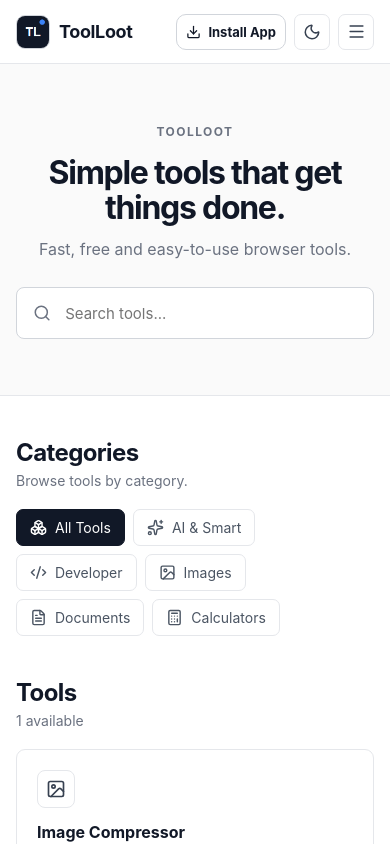
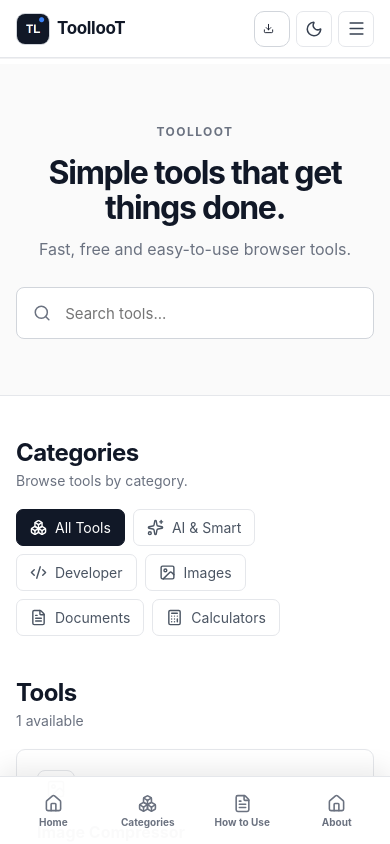
Before and after one commit to wpguidexpro-hub/toolloot, a React (Vite) app: page / in a window 390 px wide. Shown: the top 844 px of the page. Built offline with nearby package versions, Linux system fonts and the light colour scheme.

Commit message:
style: fix ToollooT branding and fixed responsive navigation

```diff
--- a/index.html
+++ b/index.html
@@ -9,7 +9,7 @@
   <link rel="icon" href="%BASE_URL%favicon.png" type="image/png" />
   <link rel="apple-touch-icon" href="%BASE_URL%icons/icon-192.png" />
   <link rel="manifest" href="%BASE_URL%manifest.webmanifest" />
-  <title>ToolLoot - Free Online Tools</title>
+  <title>ToollooT - Free Online Tools</title>
 </head>
 <body><div id="root"></div><script type="module" src="/src/main.jsx"></script></body>
 </html>
--- a/src/main.jsx
+++ b/src/main.jsx
@@ -45,25 +45,25 @@
     canonical.href = "https://wpguidexpro-hub.github.io/toolloot" + (window.location.pathname.split("/toolloot")[1] || "/");
     let schema = document.getElementById("toolloot-schema");
     if (!schema) { schema=document.createElement("script"); schema.id="toolloot-schema"; schema.type="application/ld+json"; document.head.appendChild(schema); }
-    schema.textContent = JSON.stringify({"@context":"https://schema.org","@type":"WebSite","name":"ToolLoot","url":"https://wpguidexpro-hub.github.io/toolloot/","description":description});
+    schema.textContent = JSON.stringify({"@context":"https://schema.org","@type":"WebSite","name":"ToollooT","url":"https://wpguidexpro-hub.github.io/toolloot/","description":description});
   }, [title, description]);
   return null;
 }
 function ToolLootIcon({ className="" }) {
-  return <img className={className} src={link("/favicon.png")} alt="ToolLoot" aria-hidden="true" />;
+  return <img className={className} src={link("/favicon.png")} alt="ToollooT" aria-hidden="true" />;
 }
 function Header({ dark, setDark, canInstall, installApp }) {
   const [menu,setMenu] = useState(false);
   const nav = [["Tools","/"],["Categories","/categories"],["How to Use","/how-to-use"],["About","/about"]];
   return <header className="header">
     <a className="brand" href={link("/")} onClick={()=>setMenu(false)}>
-      <span className="brandIcon"><ToolLootIcon /></span><span>ToolLoot</span>
+      <span className="brandIcon"><ToolLootIcon /></span><span>ToollooT</span>
     </a>
     <nav className={menu ? "nav open" : "nav"}>
       {nav.map(([name,path])=><a key={name} href={link(path)} onClick={()=>setMenu(false)}>{name}</a>)}
     </nav>
     <div className="headerActions">
-      <button className="installButton" onClick={installApp} aria-label="Install ToolLoot"> <Download size={16}/> Install App</button>
+      <button className="installButton" onClick={installApp} aria-label="Install ToollooT"> <Download size={16}/> Install App</button>
       <button className="iconButton" onClick={()=>setDark(!dark)} aria-label="Toggle theme">{dark?<Sun size={18}/>:<Moon size={18}/>}</button>
       <button className="iconButton mobileMenu" onClick={()=>setMenu(!menu)} aria-label="Menu">{menu?<X size={19}/>:<Menu size={19}/>}</button>
     </div>
@@ -71,9 +71,9 @@
 }
 function Footer() {
   return <footer><div className="container footerInner">
-    <div><strong>ToolLoot</strong><span>Simple tools for everyday work.</span></div>
+    <div><strong>ToollooT</strong><span>Simple tools for everyday work.</span></div>
     <nav><a href={link("/about")}>About</a><a href={link("/privacy")}>Privacy</a><a href={link("/terms")}>Terms</a><a href={link("/contact")}>Contact</a></nav>
-    <small>(c) 2026 ToolLoot</small>
+    <small>(c) 2026 ToollooT</small>
   </div></footer>;
 }
 function Layout({ children }) {
@@ -98,7 +98,7 @@
   }, []);
   const installApp = async () => {
     if (window.matchMedia("(display-mode: standalone)").matches || window.navigator.standalone) {
-      notify("info","ToolLoot is already installed"); return;
+      notify("info","ToollooT is already installed"); return;
     }
     if (!installPrompt) {
       notify("info","Use your browser's Install App option to install ToolLoot"); return;
@@ -107,7 +107,7 @@
     await installPrompt.userChoice;
     setInstallPrompt(null);
   };
-  return <div className={dark ? "app dark" : "app"}><Header dark={dark} setDark={setDark} canInstall={!!installPrompt} installApp={installApp}/>{children}<Footer/></div>;
+  return <div className={dark ? "app dark" : "app"}><Header dark={dark} setDark={setDark} canInstall={!!installPrompt} installApp={installApp}/>{children}<Footer/><nav className="mobileBottomNav" aria-label="Mobile navigation"><a href={link("/")}><HomeIcon size={19}/><span>Home</span></a><a href={link("/categories")}><Boxes size={19}/><span>Categories</span></a><a href={link("/how-to-use")}><FileText size={19}/><span>How to Use</span></a><a href={link("/about")}><HomeIcon size={19}/><span>About</span></a></nav></div>;
 }
 function ToolCard({ tool }) {
   const openTool=async()=>{const recent=(await get("toolloot:recent-tools"))||[];const next=[tool.id,...recent.filter(id=>id!==tool.id)].slice(0,6);await set("toolloot:recent-tools",next)};
--- a/src/styles.css
+++ b/src/styles.css
@@ -176,6 +176,35 @@
 .installButton{display:inline-flex;align-items:center;gap:7px;border:1px solid #d1d5db;background:#fff;color:#111827;border-radius:10px;padding:8px 12px;font-weight:700;font-size:13px;cursor:pointer}.installButton:hover{transform:translateY(-1px)}.dark .installButton{background:#171a21;border-color:#30343c;color:#f3f4f6}
 @media(max-width:760px){.installButton{padding:8px 9px}.installButton svg{width:15px}}
 
+/* Fixed app chrome + responsive mobile navigation */
+:root{--header-h:64px;--footer-h:72px;--mobile-nav-h:68px}
+body{padding-top:var(--header-h);padding-bottom:var(--footer-h)}
+.header{position:fixed;top:0;left:0;right:0;height:var(--header-h);width:100%;padding-left:24px;padding-right:24px;background:rgba(255,255,255,.96);backdrop-filter:blur(14px);-webkit-backdrop-filter:blur(14px);box-shadow:0 1px 0 rgba(17,24,39,.06)}
+footer{position:fixed;left:0;right:0;bottom:0;height:var(--footer-h);z-index:19;background:rgba(255,255,255,.97);backdrop-filter:blur(14px);-webkit-backdrop-filter:blur(14px)}
+.footerInner{height:100%;padding-left:24px;padding-right:24px}
+.dark .header,.dark footer{background:rgba(15,17,21,.96);box-shadow:0 1px 0 rgba(255,255,255,.06)}
+.mobileBottomNav{display:none}
+@media(max-width:760px){
+  body{padding-bottom:calc(var(--mobile-nav-h) + 10px)}
+  .header{height:58px;padding-left:12px;padding-right:12px;gap:10px}
+  .brand{font-size:17px;gap:7px}
+  .brandIcon,.brandIcon img{width:32px;height:32px}
+  .headerActions{gap:6px}
+  .installButton{font-size:0;padding:8px;width:36px;height:36px;justify-content:center}
+  .installButton svg{width:17px;height:17px}
+  .nav{top:54px;left:10px;right:10px;border-radius:12px;padding:8px;box-shadow:0 12px 35px rgba(0,0,0,.14)}
+  footer{position:static;height:auto;margin-bottom:calc(var(--mobile-nav-h) + 10px);display:none}
+  .mobileBottomNav{position:fixed;display:grid;grid-template-columns:repeat(4,1fr);left:0;right:0;bottom:0;height:var(--mobile-nav-h);z-index:50;background:rgba(255,255,255,.98);border-top:1px solid #e5e7eb;box-shadow:0 -8px 24px rgba(0,0,0,.08);padding:6px 6px calc(6px + env(safe-area-inset-bottom))}
+  .mobileBottomNav a{min-width:0;display:flex;flex-direction:column;align-items:center;justify-content:center;gap:3px;border-radius:10px;color:#6b7280;font-size:10px;font-weight:700}
+  .mobileBottomNav a:hover,.mobileBottomNav a:active{background:#f3f4f6;color:#111827}
+  .mobileBottomNav svg{flex:0 0 auto}
+  .dark .mobileBottomNav{background:rgba(15,17,21,.98);border-color:#30343c;box-shadow:0 -8px 24px rgba(0,0,0,.35)}
+  .dark .mobileBottomNav a{color:#9ca3af}
+  .dark .mobileBottomNav a:hover,.dark .mobileBottomNav a:active{background:#1a1d23;color:#f3f4f6}
+  .footerInner{padding-left:16px;padding-right:16px}
+}
+
+
 /* Full-width site layout */
 .container{width:100%;max-width:none;margin:0;padding-left:24px;padding-right:24px}
 .header{padding-left:24px;padding-right:24px}
```
Also changed, not shown: public/manifest.webmanifest.
